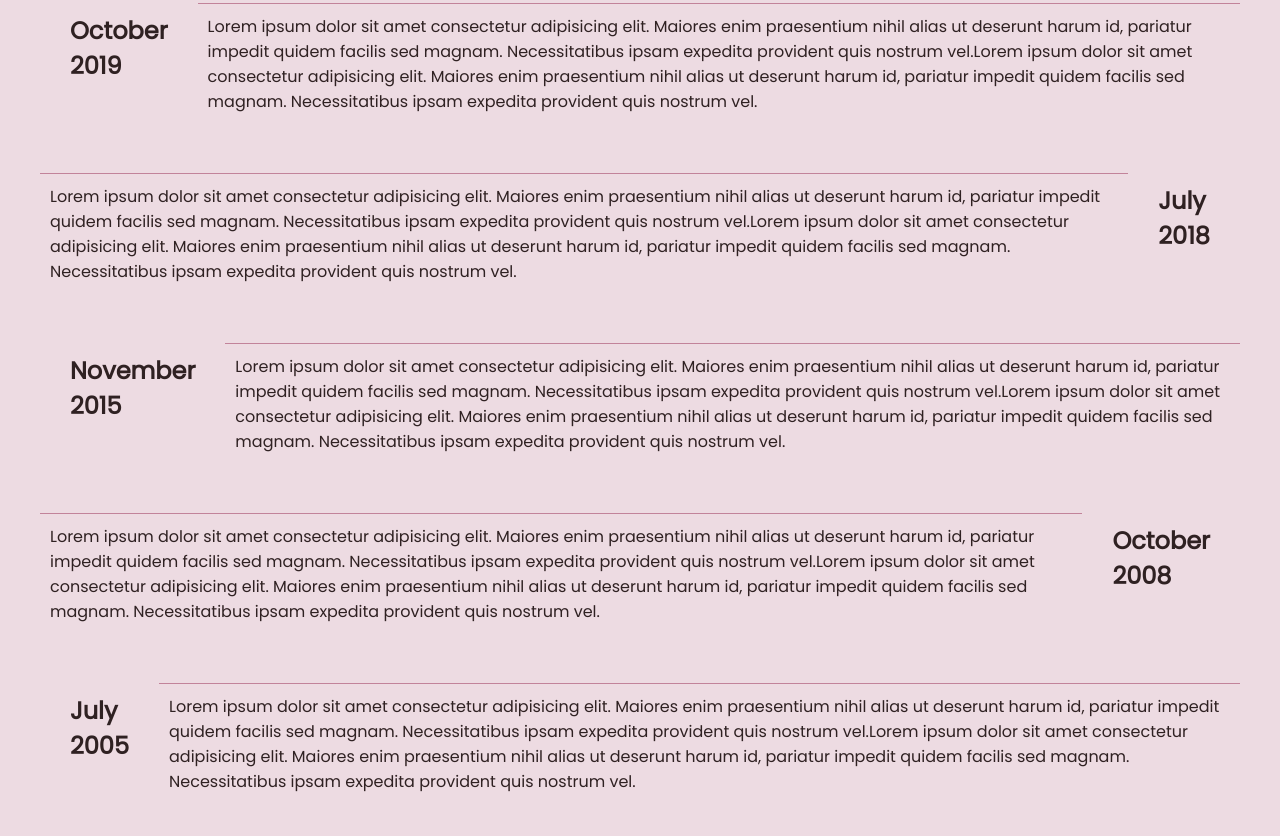
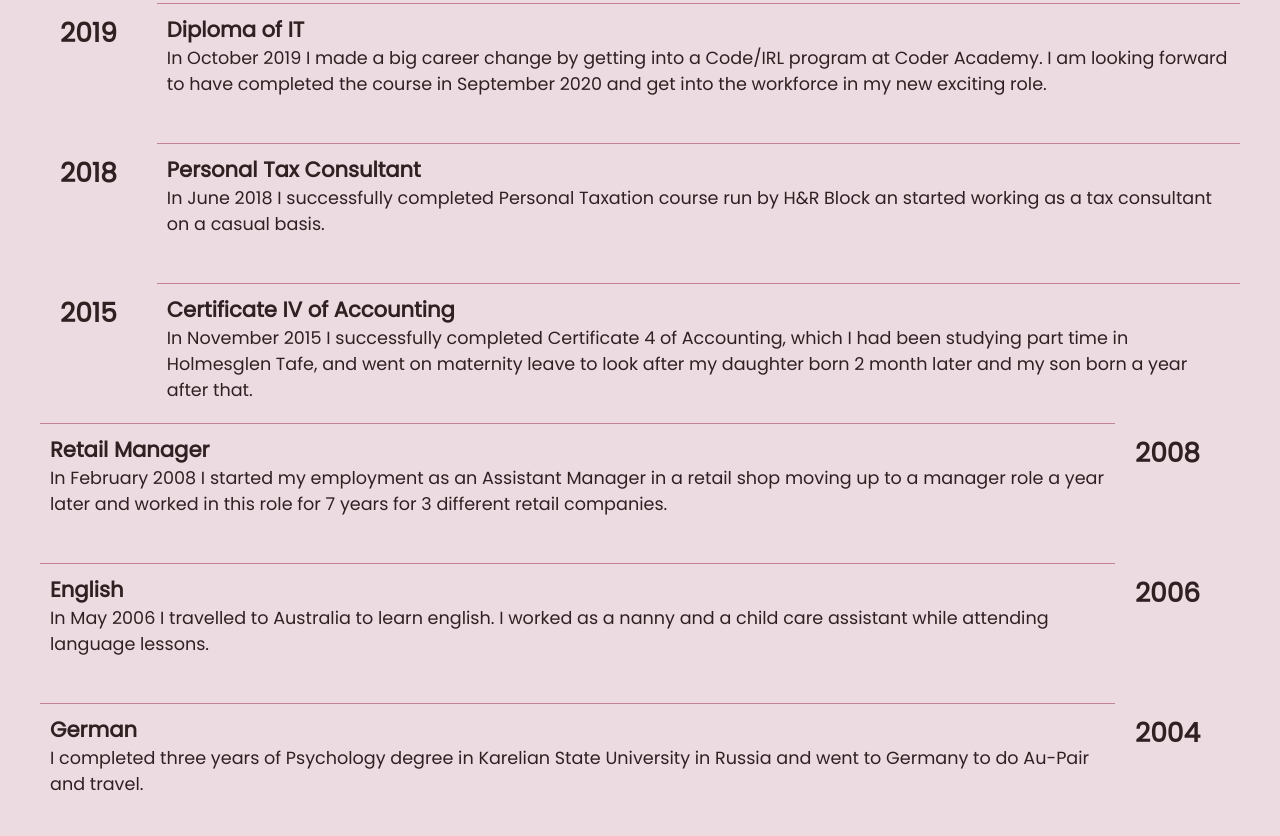
Before and after one commit to MGorin84/MariaGorin_T1A3, a plain HTML site: page aboutme.html in a window 1280 px wide. Shown: the part 447-1283 px from the top of the page. Drawn offline with Linux system fonts and the light colour scheme.

Commit message:
content and styles change in aboutme

```diff
--- a/aboutme.html
+++ b/aboutme.html
@@ -26,75 +26,69 @@
         </nav>
       </header>
       <div class="container-2">
-        <img src="maria.jpg" alt="Picture of Maria"/>
+        <img src="maria.jpg" alt="Picture of Maria" />
         <div class="text">
-          <h2>My Timeline</h2>
+          <h2>My name is Maria Gorin</h2>
           <p>
-            I am currently doing Code/IRL program at Coder Academy. This amazing program will leave me with everything I need to become a full stack developer, including Ruby, CSS, HTML, Ruby on Rails and JavaScript.
+            I am a web developer in training studying towards a Diploma of Informational Technology at Coder Academy. This course will leave me with everything I need to become a full stack developer, including Ruby, CSS, HTML, Ruby on
+            Rails and JavaScript.
           </p>
           <button class="resume"><a href="resume.pdf">My resume</a></button>
         </div>
       </div>
       <div class="timeline">
         <div class="timeline-item">
-          <h2>October 2019</h2>
+          <h2>2019</h2>
           <p>
-            Lorem ipsum dolor sit amet consectetur adipisicing elit. Maiores
-            enim praesentium nihil alias ut deserunt harum id, pariatur impedit
-            quidem facilis sed magnam. Necessitatibus ipsam expedita provident
-            quis nostrum vel.Lorem ipsum dolor sit amet consectetur adipisicing
-            elit. Maiores enim praesentium nihil alias ut deserunt harum id,
-            pariatur impedit quidem facilis sed magnam. Necessitatibus ipsam
-            expedita provident quis nostrum vel.
+            <span>Diploma of IT</span><br>
+            In October 2019 I made a big career change by getting into a
+            Code/IRL program at Coder Academy. I am looking forward to have
+            completed the course in September 2020 and get into the workforce in
+            my new exciting role.
+          </p>
+        </div>
+        <div class="timeline-item">
+          <h2>2018</h2>
+          <p>
+            <span>Personal Tax Consultant</span><br>
+            In June 2018 I successfully completed Personal Taxation course run
+            by H&R Block an started working as a tax consultant on a casual
+            basis.
+          </p>
+        </div>
+        <div class="timeline-item">
+          <h2>2015</h2>
+          <p>
+            <span>Certificate IV of Accounting</span><br>
+            In November 2015 I successfully completed Certificate 4 of
+            Accounting, which I had been studying part time in Holmesglen Tafe,
+            and went on maternity leave to look after my daughter born 2 month
+            later and my son born a year after that.
           </p>
         </div>
         <div class="timeline-item">
           <p>
-            Lorem ipsum dolor sit amet consectetur adipisicing elit. Maiores
-            enim praesentium nihil alias ut deserunt harum id, pariatur impedit
-            quidem facilis sed magnam. Necessitatibus ipsam expedita provident
-            quis nostrum vel.Lorem ipsum dolor sit amet consectetur adipisicing
-            elit. Maiores enim praesentium nihil alias ut deserunt harum id,
-            pariatur impedit quidem facilis sed magnam. Necessitatibus ipsam
-            expedita provident quis nostrum vel.
+            <span>Retail Manager</span><br>
+            In February 2008 I started my employment as an Assistant Manager in
+            a retail shop moving up to a manager role a year later and worked in
+            this role for 7 years for 3 different retail companies.
           </p>
-          <h2>July 2018</h2>
-        </div>
-        <div class="timeline-item">
-          <h2>November 2015</h2>
-          <p>
-            Lorem ipsum dolor sit amet consectetur adipisicing elit. Maiores
-            enim praesentium nihil alias ut deserunt harum id, pariatur impedit
-            quidem facilis sed magnam. Necessitatibus ipsam expedita provident
-            quis nostrum vel.Lorem ipsum dolor sit amet consectetur adipisicing
-            elit. Maiores enim praesentium nihil alias ut deserunt harum id,
-            pariatur impedit quidem facilis sed magnam. Necessitatibus ipsam
-            expedita provident quis nostrum vel.
-          </p>
+          <h2>2008</h2>
         </div>
         <div class="timeline-item">
           <p>
-            Lorem ipsum dolor sit amet consectetur adipisicing elit. Maiores
-            enim praesentium nihil alias ut deserunt harum id, pariatur impedit
-            quidem facilis sed magnam. Necessitatibus ipsam expedita provident
-            quis nostrum vel.Lorem ipsum dolor sit amet consectetur adipisicing
-            elit. Maiores enim praesentium nihil alias ut deserunt harum id,
-            pariatur impedit quidem facilis sed magnam. Necessitatibus ipsam
-            expedita provident quis nostrum vel.
+            <span>English</span><br>
+            In May 2006 I travelled to Australia to learn english. I worked as a nanny and a child care assistant while attending language lessons.
           </p>
-          <h2>October 2008</h2>
+          <h2>2006</h2>
         </div>
         <div class="timeline-item">
-          <h2>July 2005</h2>
-          <p>
-            Lorem ipsum dolor sit amet consectetur adipisicing elit. Maiores
-            enim praesentium nihil alias ut deserunt harum id, pariatur impedit
-            quidem facilis sed magnam. Necessitatibus ipsam expedita provident
-            quis nostrum vel.Lorem ipsum dolor sit amet consectetur adipisicing
-            elit. Maiores enim praesentium nihil alias ut deserunt harum id,
-            pariatur impedit quidem facilis sed magnam. Necessitatibus ipsam
-            expedita provident quis nostrum vel.
+            <p>
+              <span>German</span><br>
+            I completed three years of Psychology degree in Karelian State
+            University in Russia and went to Germany to do Au-Pair and travel.
           </p>
+          <h2>2004</h2>
         </div>
       </div>
       <div class="links">
@@ -107,7 +101,7 @@
           ><i class="fab fa-linkedin fa-3x"></i
         ></a>
       </div>
-      <footer> © Maria Gorin 2019</footer>
+      <footer>© Maria Gorin 2019</footer>
     </div>
   </body>
 </html>
--- a/styles.css
+++ b/styles.css
@@ -10,6 +10,7 @@
   justify-content: center;
   background-color: rgba(237, 219, 226, 1);
   height: auto;
+  font-size: 110%;
 }
 
 nav {
@@ -198,7 +199,7 @@ footer {
   display: flex;
   justify-content: space-around;
   padding: 10px;
-  height: 150px;
+  height: 120px;
   font-family: "Poppins", sans-serif;
   color: rgba(47, 33, 34, 1);
 }
@@ -208,8 +209,13 @@ footer {
   border-top: solid 1px rgba(194, 131, 154, 1);
 }
 
+.timeline-item p span {
+  font-size: 120%;
+  font-weight: bold;
+}
+
 .timeline-item h2 {
-  padding: 10px 30px 10px 30px;
+  padding: 10px 40px 10px 20px;
 }
 
 .blog {
```
Also changed, not shown: 1 other file.
